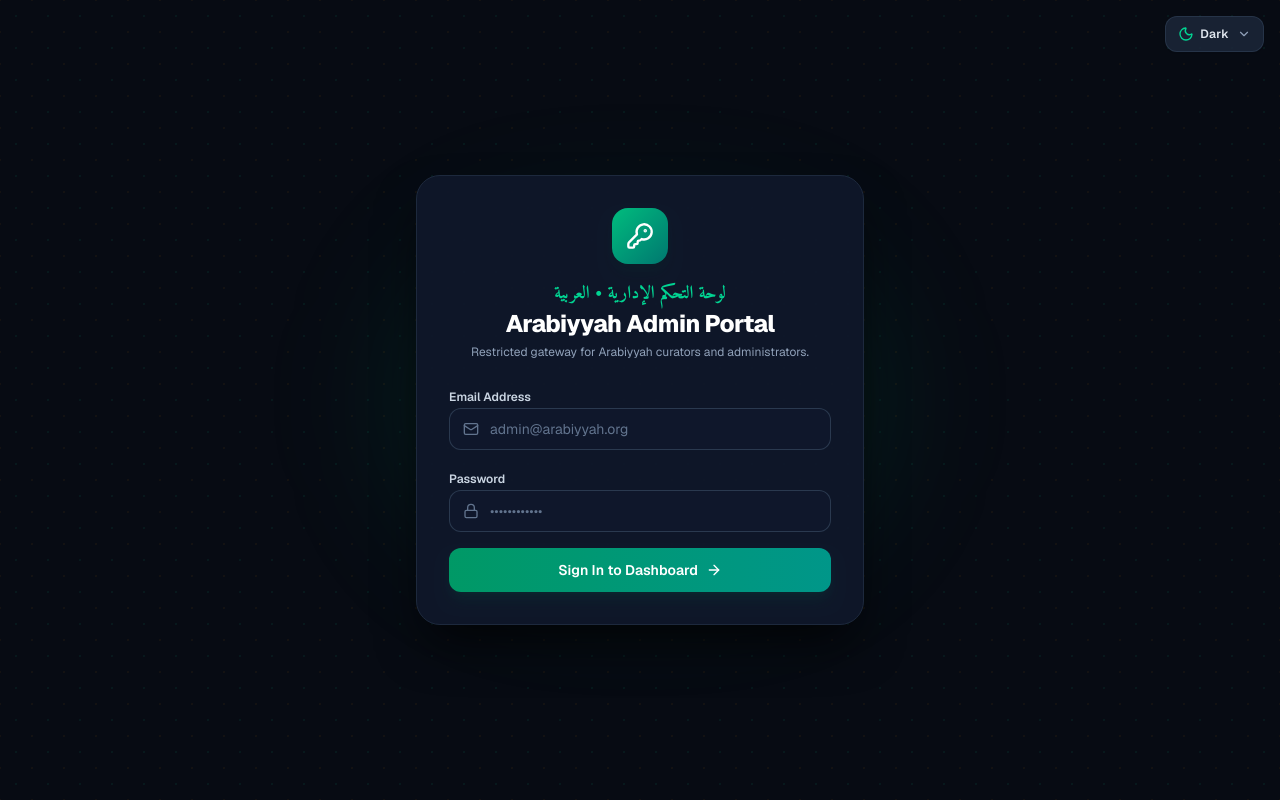
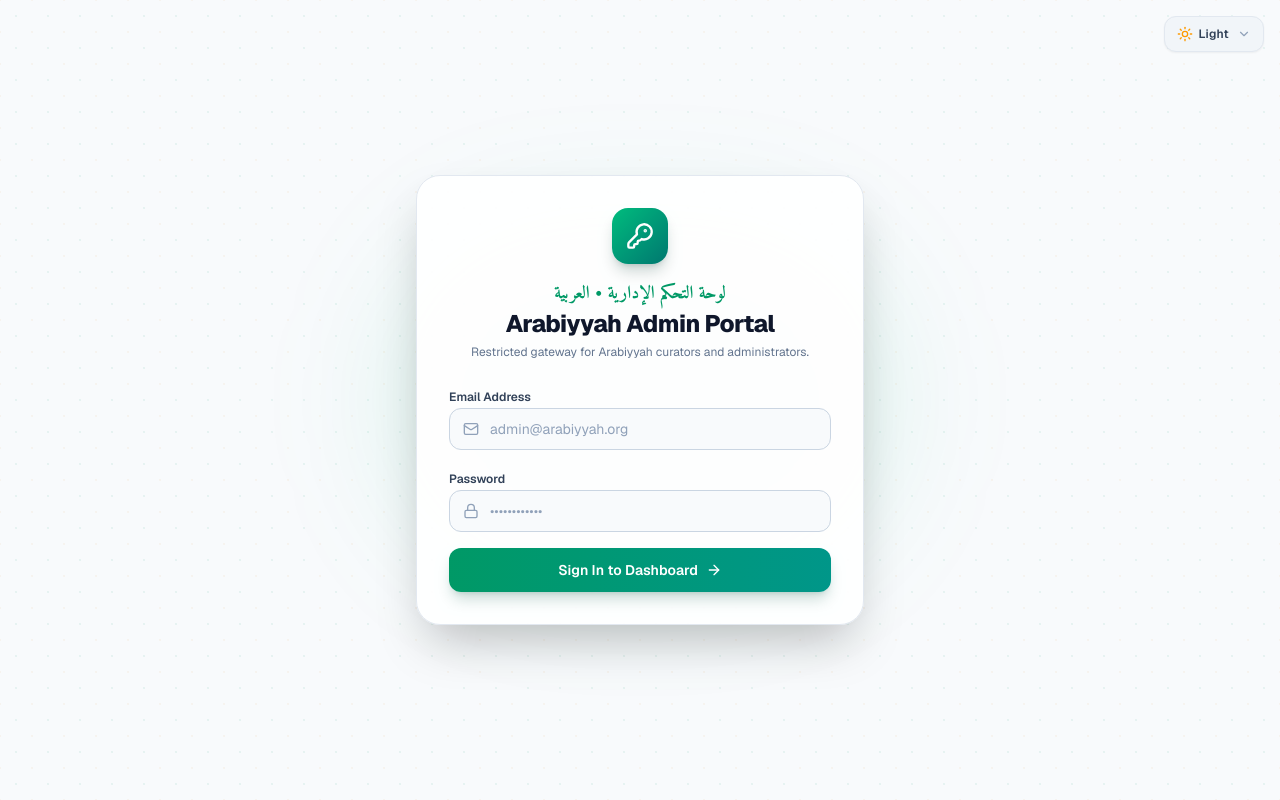
Before and after one commit to OlyMahmudMugdho/arabiyyah, a Next.js app: page /admin/login in a window 1280 px wide. Built offline with nearby package versions, Linux system fonts and the light colour scheme.

Commit message:
fix(theme): make light theme the default appearance

```diff
--- a/src/app/layout.tsx
+++ b/src/app/layout.tsx
@@ -32,7 +32,7 @@
     try {
       var stored = localStorage.getItem('arabiyyah_theme') || localStorage.getItem('bayan_theme');
       var prefersDark = window.matchMedia('(prefers-color-scheme: dark)').matches;
-      var theme = stored || 'dark';
+      var theme = stored || 'light';
       var resolved = theme === 'system' ? (prefersDark ? 'dark' : 'light') : theme;
       document.documentElement.classList.remove('dark', 'sepia');
       if (resolved === 'dark') {
@@ -56,6 +56,7 @@
   return (
     <html
       lang="en"
+      data-theme="light"
       suppressHydrationWarning
       className={`${geistSans.variable} ${geistMono.variable} ${amiri.variable} h-full antialiased`}
     >
--- a/src/components/ThemeProvider.tsx
+++ b/src/components/ThemeProvider.tsx
@@ -15,8 +15,8 @@
 const ThemeContext = createContext<ThemeContextType | undefined>(undefined);
 
 export function ThemeProvider({ children }: { children: React.ReactNode }) {
-  const [theme, setThemeState] = useState<Theme>("dark");
-  const [resolvedTheme, setResolvedTheme] = useState<ResolvedTheme>("dark");
+  const [theme, setThemeState] = useState<Theme>("light");
+  const [resolvedTheme, setResolvedTheme] = useState<ResolvedTheme>("light");
   const [mounted, setMounted] = useState(false);
 
   useEffect(() => {
@@ -32,7 +32,7 @@
       ) {
         setThemeState(stored);
       } else {
-        setThemeState("dark");
+        setThemeState("light");
       }
     } catch {
       // Ignore localStorage read errors in restricted contexts
```
